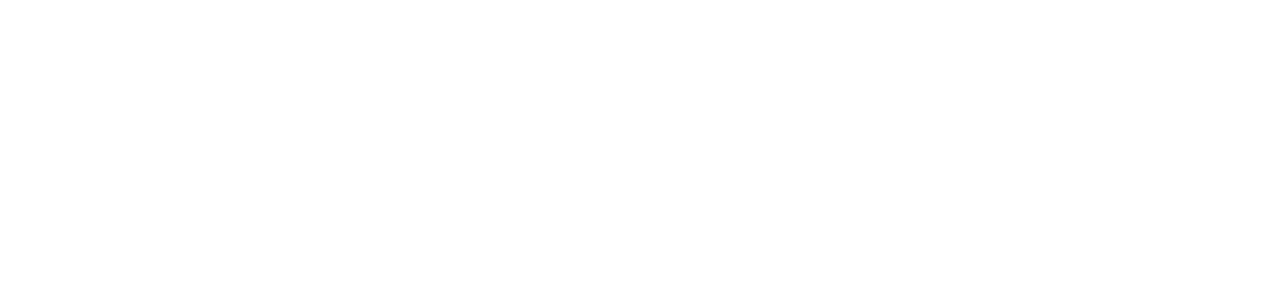
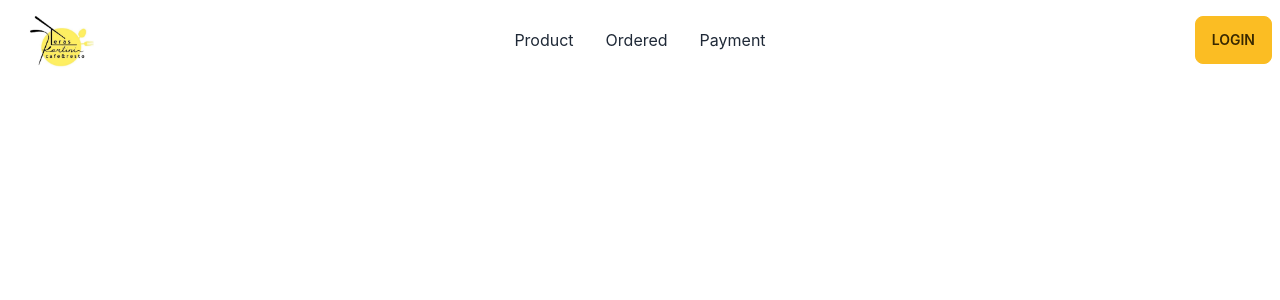
Before and after one commit to dindarahmadani/project-ta, a React (Create React App) app: page /userproduct in a window 1280 px wide. Before the commit this address had no page. Shown: the top 300 px of the page. Built offline with nearby package versions, Linux system fonts and the light colour scheme.

Commit message:
feat: create user dashboard

```diff
--- /dev/null
+++ b/src/components/pageGroup/user/UserDashboard.js
@@ -0,0 +1,38 @@
+import React from 'react'
+import { Link } from 'react-router-dom'
+
+function UserDashboard() {
+    return (
+        <div className="navbar bg-base-100">
+            <div className="navbar-start">
+                <div className="dropdown">
+                    <label tabIndex={0} className="btn btn-ghost lg:hidden">
+                        <svg xmlns="http://www.w3.org/2000/svg" className="h-5 w-5" fill="none" viewBox="0 0 24 24" stroke="currentColor"><path strokeLinecap="round" strokeLinejoin="round" strokeWidth="2" d="M4 6h16M4 12h8m-8 6h16" /></svg>
+                    </label>
+                    <ul tabIndex={0} className="menu menu-compact dropdown-content mt-3 p-2 shadow bg-base-100 rounded-box w-52">
+                        <li>
+                            <Link to="/userproduct">Product</Link>
+                            <Link to="/userproduct">Ordered</Link>
+                            <Link to="/userproduct">Payment</Link>
+                        </li>
+                    </ul>
+                </div>
+                <img src='/img/logo.jpg' alt="" class="h-16 ml-5" />
+            </div>
+            <div className="navbar-center hidden lg:flex">
+                <ul className="menu menu-horizontal px-1">
+                    <li>
+                        <Link to="/userproduct">Product</Link>
+                        <Link to="/userproduct">Ordered</Link>
+                        <Link to="/userproduct">Payment</Link>
+                    </li>
+                </ul>
+            </div>
+            <div className="navbar-end">
+                <button className="btn btn-warning btn-md">Login</button>
+            </div>
+        </div>
+    )
+}
+
+export default UserDashboard
--- /dev/null
+++ b/src/pages/dashboard/user/UserProduct.js
@@ -0,0 +1,12 @@
+import React from 'react'
+import UserDashboard from '../../../components/pageGroup/user/UserDashboard'
+
+function UserProduct() {
+  return (
+    <>
+    <UserDashboard />
+    </>
+  )
+}
+
+export default UserProduct
--- a/src/routes/Indexroutes.js
+++ b/src/routes/Indexroutes.js
@@ -1,6 +1,7 @@
 import React from 'react'
 import { BrowserRouter, Route, Routes } from "react-router-dom";
 import Home from '../pages/dashboard/Home';
+import UserProduct from '../pages/dashboard/user/UserProduct';
 
 function Indexroutes() {
   return (
@@ -8,7 +9,7 @@
       <BrowserRouter>
         <Routes>
           <Route path='/' element={<Home/>} />
-
+          <Route path='/userproduct' element={<UserProduct />} />
         </Routes>
       </BrowserRouter>
     </>
```
